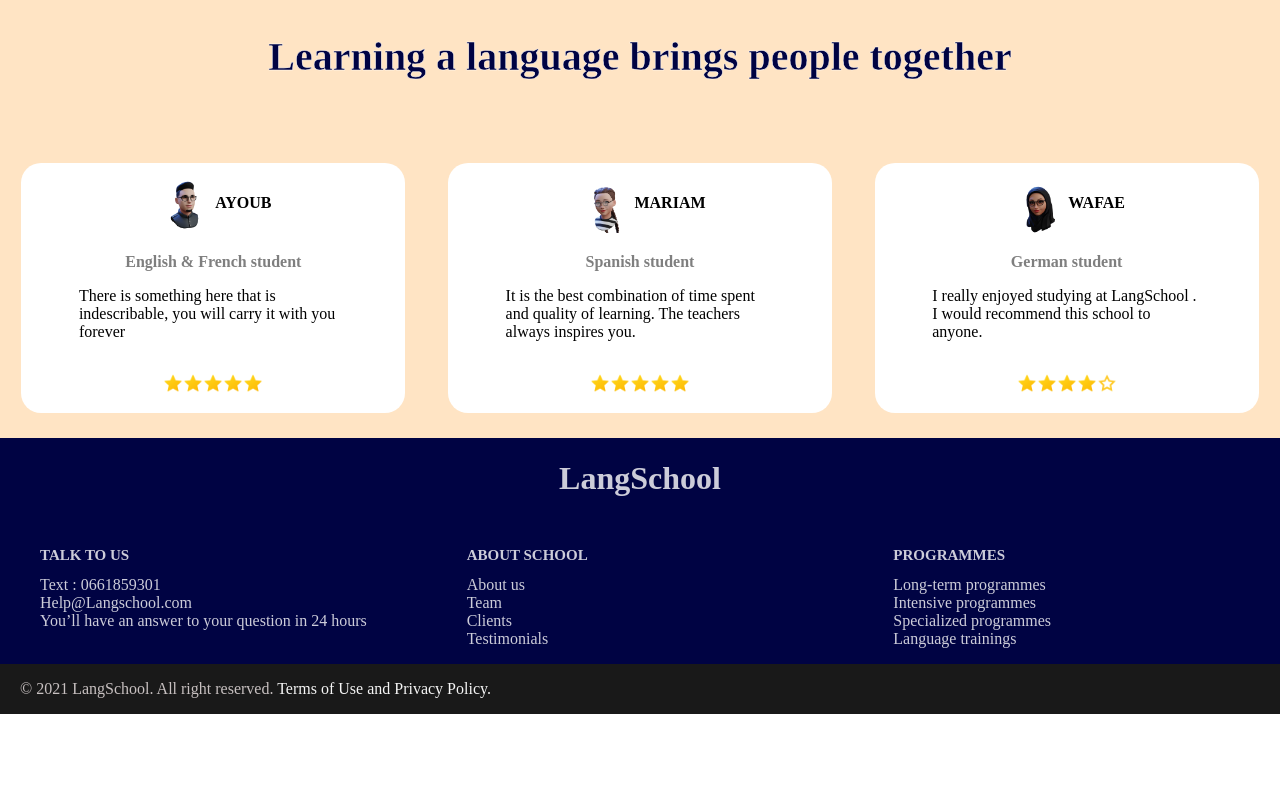
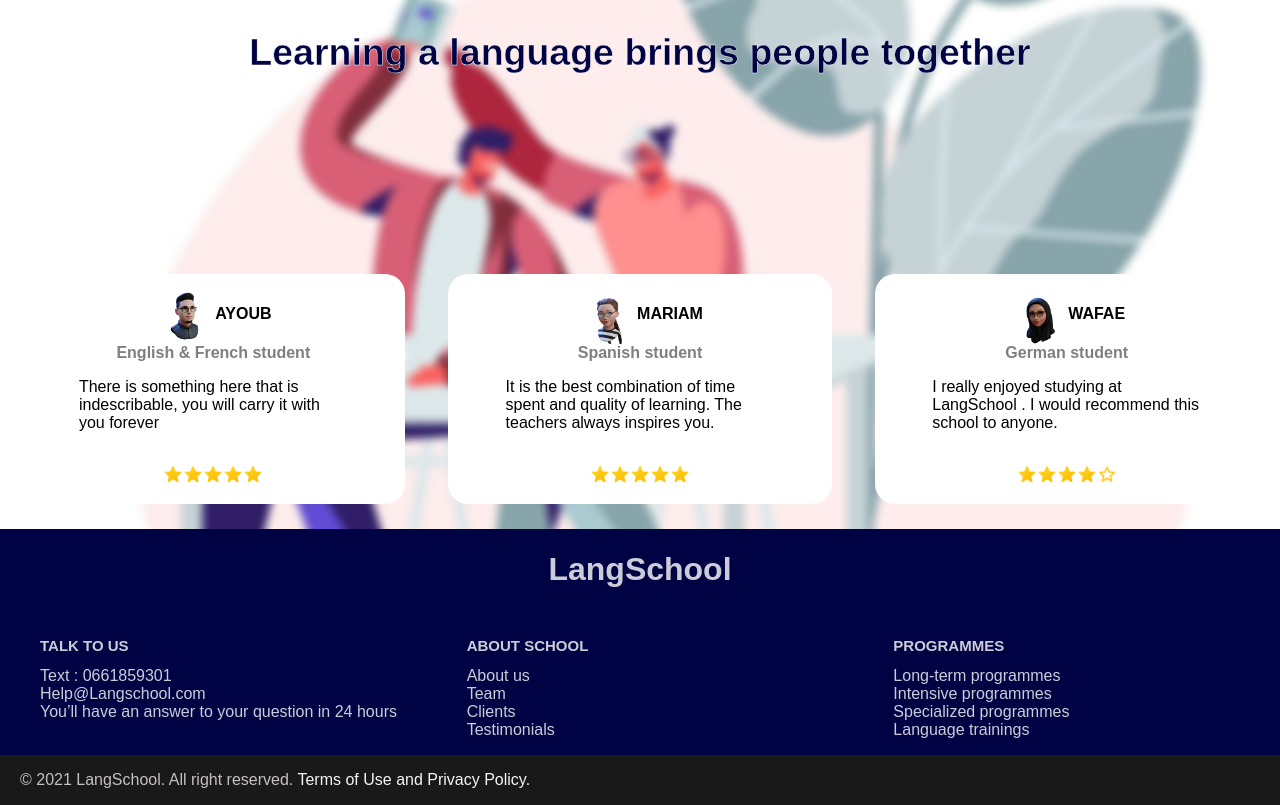
Before and after one commit to AchabNassim/Language-center, a plain HTML site: page home page/index.html in a window 1280 px wide. Drawn offline with Linux system fonts and the light colour scheme.

Commit message:
edit home page testimonials background

```diff
--- a/contact us page/style.css
+++ b/contact us page/style.css
@@ -109,6 +109,7 @@ select {
 .contact_us textarea {
     height: 95px;
     font-size: 18px;
+    outline: none;
 }
 
  .submit {
--- a/home page/index.html
+++ b/home page/index.html
@@ -9,7 +9,15 @@
 </head>
 <body>
     <section class="Testimonials">
-        <h1>Learning a language brings people together</h1>
+
+     <!--<div class="feedback_background"></div>-->
+
+    <div class="content">
+
+        <div class="headline">
+         <h1>Learning a language brings people together</h1>
+        </div>
+
         <div class="feedbacks">
             <div class="student">
 
@@ -74,6 +82,7 @@
                 </div>
             </div>
         </div>
+    </div>
     </section>
 
     <footer>
--- a/home page/style.css
+++ b/home page/style.css
@@ -1,20 +1,25 @@
 body {
     margin: 0;
+    font-family: Arial, Helvetica, sans-serif;
 }
 
 .Testimonials {
-    background-color: bisque;
+    background-size: cover;
+    background-image: url(feedback_back.jpg);
+    background-position: center;
+    background-repeat: no-repeat;
     display: flex;
     justify-content: center;
     flex-direction: column;
     padding-bottom: 25px;
 }
 
-.Testimonials h1 {
+.headline {
     text-align: center;
-    font-size: 40px;
+    font-size: 25px;
     color:#000343;
     -webkit-text-stroke:white 0.5px;
+    margin-bottom:200px;
 }
 
 
@@ -54,7 +59,6 @@ body {
     display: flex;
     flex-direction: column;
     align-items: center;
-    margin-top: 20px;
 }
 
 .student_comment ul{
```
Also changed, not shown: contact us page/index.html (+2 -2 lines), home page/feedback_back.jpg (added).
